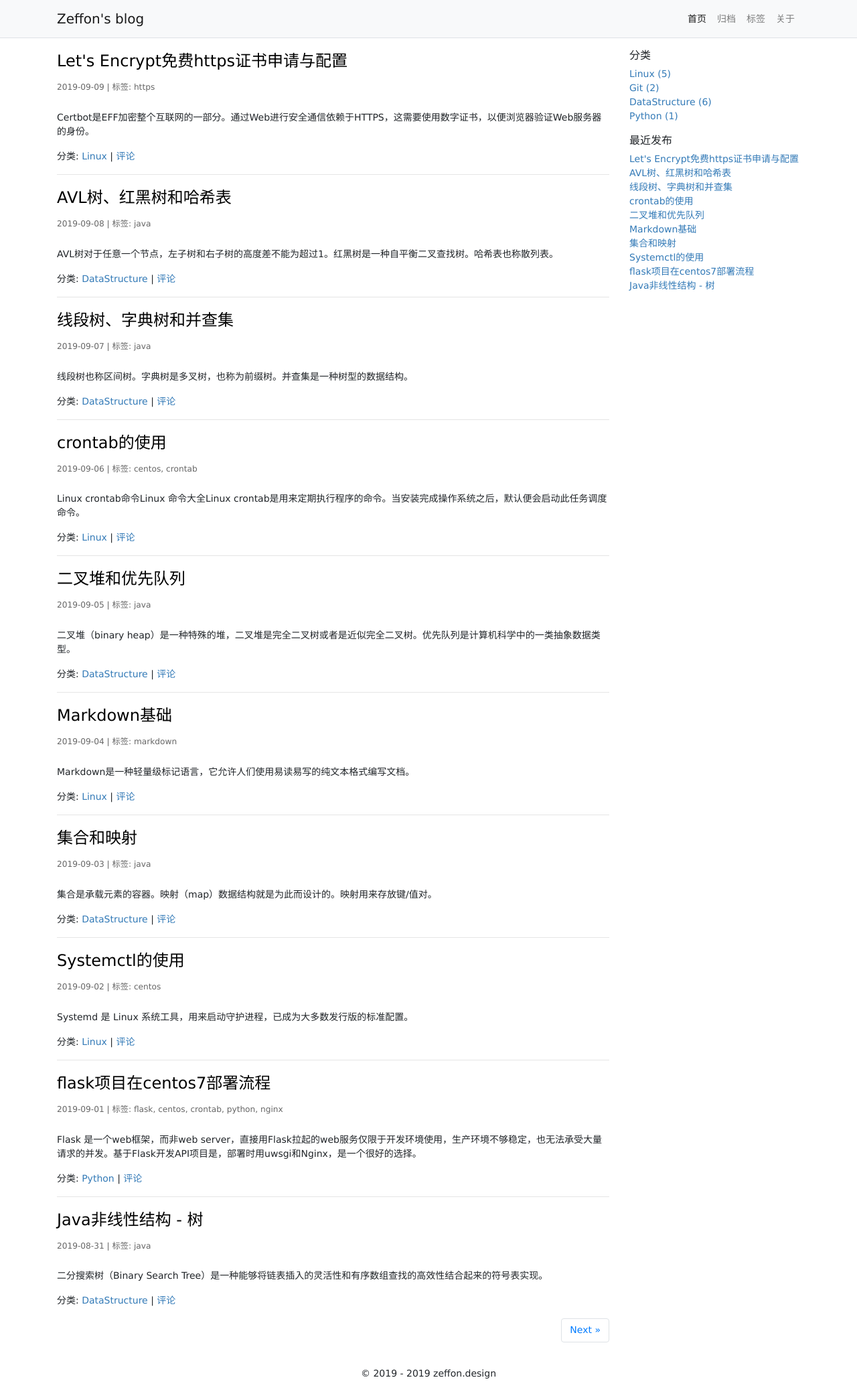
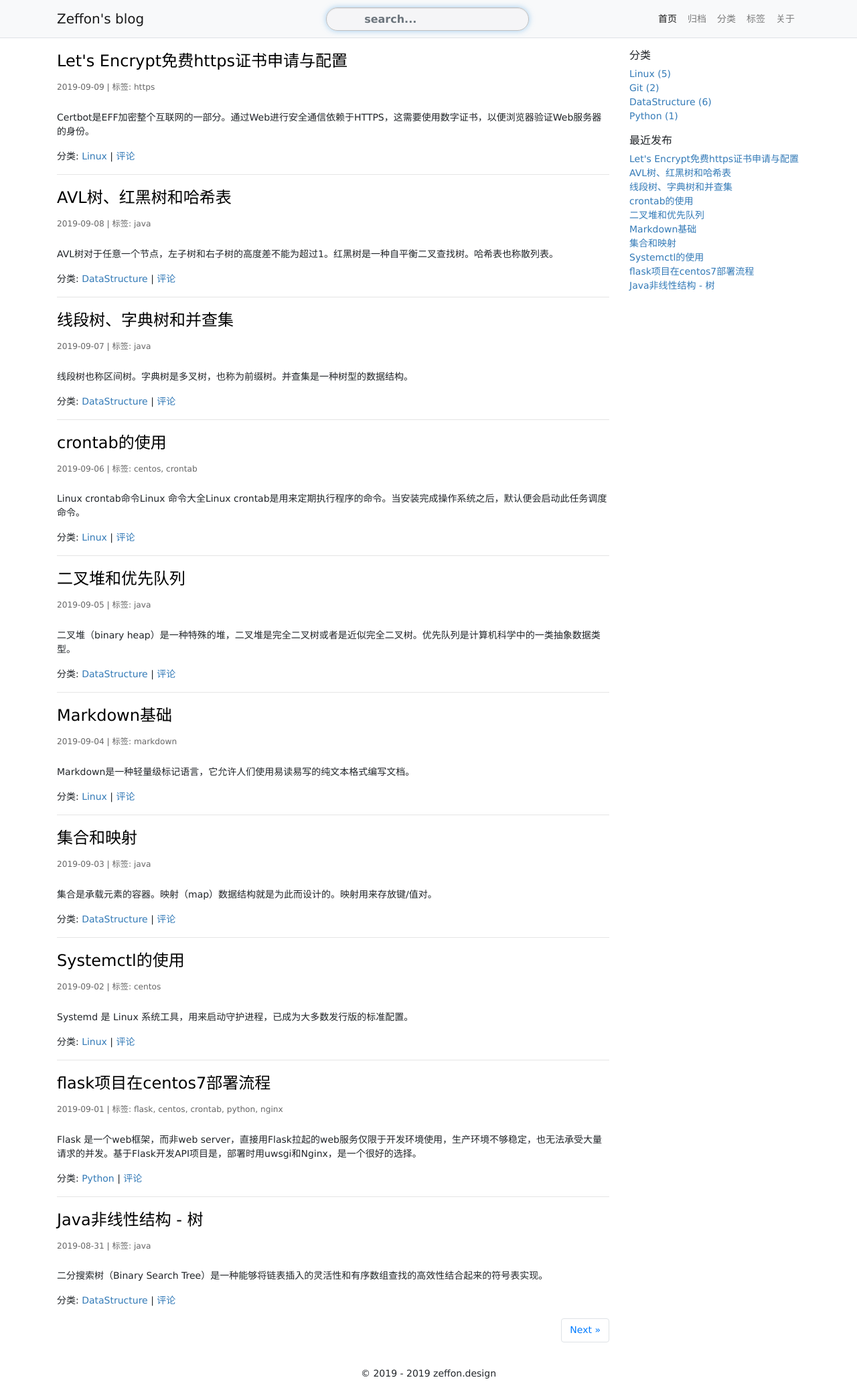
Before and after one commit to jamin44/blog, a Jekyll site: the page built from index.html, in a window 1280 px wide. Shown: the whole page at 67% size. Built offline with Jekyll 4.4.1, drawn with Linux system fonts in a browser that asks for light colours; the list of posts is cut into pages by our own code.

Commit message:
add jekyll-search

```diff
--- a/_layouts/default.html
+++ b/_layouts/default.html
@@ -19,15 +23,29 @@
   <div class="navbar navbar-expand-lg navbar-light bg-light border-bottom">
     <div class="container">
       <a class="navbar-brand" href="/">{{ site.title}}</a>
-    <button class="navbar-toggler" type="button" data-toggle="collapse" data-target="#navbarCollapse" aria-controls="navbarCollapse" aria-expanded="false" aria-label="Toggle navigation">
+      <button class="navbar-toggler" type="button" data-toggle="collapse" data-target="#navbarCollapse"
+        aria-controls="navbarCollapse" aria-expanded="false" aria-label="Toggle navigation">
         <span class="navbar-toggler-icon"></span>
       </button>
+      <!-- HTML elements for search -->
+      <div id="search-container" class="dropdown navbar-form navbar-right ">
+          <!-- <input type="text" id="search-input" placeholder="search..."> -->
+          <!-- <ul id="results-container"></ul> -->
+          <input id="search-input" name="word" type="text"  aria-haspopup="true" aria-expanded="false" data-toggle="dropdown" class="form-control typeahead"   placeholder="search...">
+          <ul class="dropdown-menu" aria-labelledby="dLabel" id="results-container"></ul>
+      </div>
       <div class="collapse navbar-collapse" id="navbarCollapse">
         <ul class="navbar-nav ml-auto">
-        <li class="nav-item{% if page.navigation %} {% else %} active{% endif%}"><a class="nav-link" href="/">首页</a></li>
-		<li class="nav-item{% if page.navigation == 'Archives' %} active{% endif%}"><a class="nav-link" href="/blog/archives">归档</a></li>
-		<li class="nav-item{% if page.navigation == 'Tags' %} active{% endif%}"><a class="nav-link" href="/blog/tags">标签</a></li>
-		<li class="nav-item{% if page.navigation == 'About' %} active{% endif%}"><a class="nav-link" href="/blog/about">关于</a></li>
+          <li class="nav-item{% if page.navigation %} {% else %} active{% endif%}"><a class="nav-link" href="/">首页</a>
+          </li>
+          <li class="nav-item{% if page.navigation == 'Archives' %} active{% endif%}"><a class="nav-link"
+              href="/blog/archives">归档</a></li>
+          <li class="nav-item{% if page.navigation == 'Categories' %} active{% endif%}"><a class="nav-link"
+                href="/blog/categories">分类</a></li>
+          <li class="nav-item{% if page.navigation == 'Tags' %} active{% endif%}"><a class="nav-link"
+              href="/blog/tags">标签</a></li>
+          <li class="nav-item{% if page.navigation == 'About' %} active{% endif%}"><a class="nav-link"
+              href="/blog/about">关于</a></li>
         </ul>
       </div>
     </div>
@@ -42,6 +60,10 @@
   </div>
   <script type="text/javascript" charset="utf-8" src="/assets/bootstrap/4.3/js/bootstrap.bundle.min.js"></script>
   <script type="text/javascript" charset="utf-8" src="/assets/app/js/app.js"> </script>
+  <!-- script pointing to jekyll-search.js -->
+  <script type="text/javascript" charset="utf-8" src="/assets/app/js/simple-jekyll-search.min.js"></script>
+  <script type="text/javascript" charset="utf-8" src="/assets/app/js/search-config.js"></script>
+  <link rel="stylesheet" href="/assets/app/css/search.css" type="text/css" media="screen" />
   {% comment %}
   {% include comments_count %}
   {% endcomment %}
--- /dev/null
+++ b/assets/app/css/search.css
@@ -0,0 +1,26 @@
+#search-container {
+  margin-left: 16rem;
+}
+
+#search-input {
+    width: 90%;
+    height: 35px;
+    color: #333;
+    background-color: rgba(227, 231, 236, .2);
+    line-height: 35px;
+    padding: 10px 56px;
+    border: 1px solid #c0c0c0;
+    font-size: 16px;
+    font-weight: bold;
+    border-radius: 17px;
+    outline: none;
+    box-sizing: border-box;
+    box-shadow: inset 0 1px 1px rgba(0, 0, 0, .075), 0 0 8px rgba(102, 175, 233, .6);
+}
+
+#search-input:focus {
+    outline: none;
+    border-color: rgb(102, 175, 233);
+    background-color: #fff;
+    box-shadow: inset 0 1px 1px rgba(0, 0, 0, .075), 0 0 8px #007fff;
+}
--- /dev/null
+++ b/assets/app/js/search-config.js
@@ -0,0 +1,9 @@
+SimpleJekyllSearch({
+    searchInput: document.getElementById('search-input'),
+    resultsContainer: document.getElementById('results-container'),
+    json: '/search.json',
+    searchResultTemplate: '<li><a href="{url}" title="{desc}">{title}</a></li>', // 文章列表模板
+    noResultsText: '没有搜索到文章', // 无搜索数据提示语
+    limit: 20, // 返回最大文章数
+    fuzzy: false // 是否模糊匹配
+  })
--- /dev/null
+++ b/search.json
@@ -0,0 +1,14 @@
+---
+layout: null
+---
+[
+  {% for post in site.posts %}
+    {
+      "title"    : "{{ post.title | escape }}",
+      "category" : "{{ post.category }}",
+      "tags"     : "{{ post.tags | join: ', ' }}",
+      "url"      : "{{ site.baseurl }}{{ post.url }}",
+      "date"     : "{{ post.date }}"
+    } {% unless forloop.last %},{% endunless %}
+  {% endfor %}
+]
```
Also changed, not shown: other parts of _layouts/default.html (+6 -2 lines), assets/app/js/simple-jekyll-search.min.js (added), 2 other files. Lines whose indentation alone changed are shown as unchanged.
